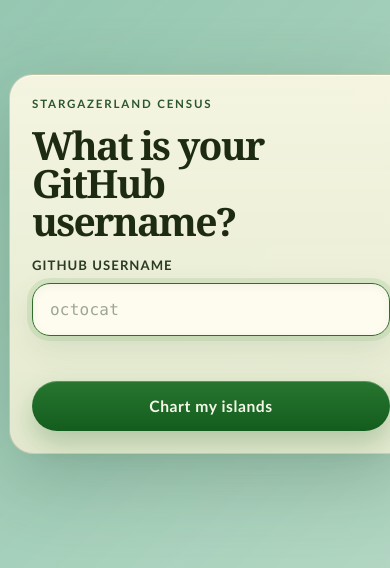
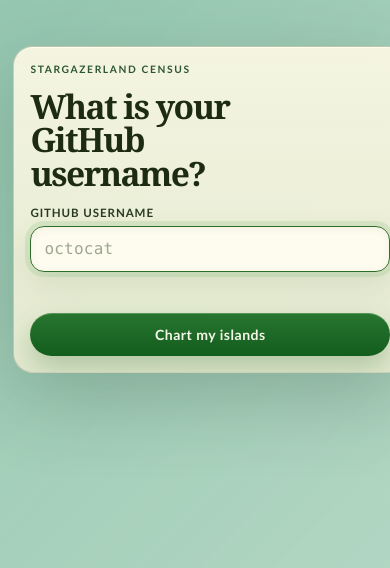
Before and after one commit to atasoya/stargazerland, a website built with Vite: page index.html in a window 390 px wide. Built offline with nearby package versions, Linux system fonts and the light colour scheme; what kaplay would draw is missing.

Commit message:
fix(mobile): relative modal

```diff
--- a/src/styles.css
+++ b/src/styles.css
@@ -222,18 +222,45 @@
   }
 
   .start-card {
-    width: min(420px, calc(100vw - 32px));
-    gap: 15px;
-    margin: min(10dvh, 56px) 0 24px;
-    padding: 22px;
-    border-radius: 24px;
+    width: min(360px, calc(100vw - 28px));
+    max-height: calc(100dvh - 36px - env(safe-area-inset-top) - env(safe-area-inset-bottom));
+    gap: clamp(10px, 2.4dvh, 14px);
+    margin: min(5dvh, 28px) 0 18px;
+    padding: clamp(16px, 4.2vw, 20px);
+    border-radius: 20px;
+    overflow-y: auto;
+  }
+
+  .start-kicker {
+    font-size: 0.64rem;
   }
 
   .start-card h1 {
-    font-size: clamp(1.85rem, 10vw, 2.85rem);
+    max-width: 14ch;
+    font-size: clamp(1.55rem, 8.6vw, 2.35rem);
+    line-height: 1;
+  }
+
+  .name-field {
+    gap: 7px;
+  }
+
+  .name-field span {
+    font-size: 0.72rem;
   }
 
   .name-field input {
+    border-radius: 14px;
     font-size: 16px;
+    padding: 12px 13px;
+  }
+
+  .start-card button {
+    padding: 13px 16px;
+    font-size: 0.88rem;
+  }
+
+  .start-status {
+    font-size: 0.82rem;
   }
 }
```
